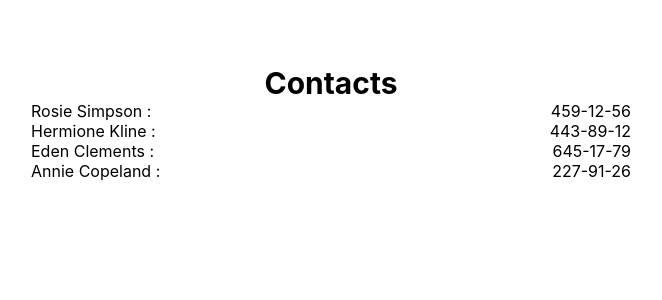
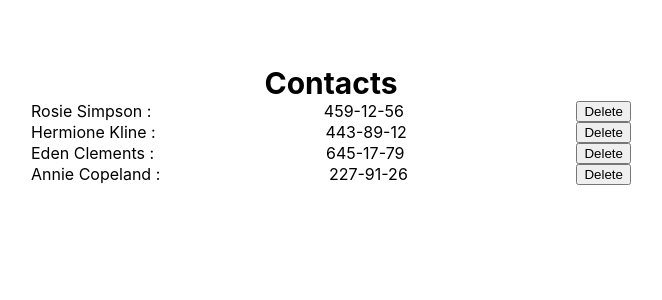
Before and after one commit to Artem2022Hladush/goit-react-hw-02-phonebook, a React (Create React App) app: page / in a window 1280 px wide. Shown: the top 300 px of the page, without its empty margins (309-971 px from the left). Built offline with nearby package versions, Linux system fonts and the light colour scheme.

Commit message:
add button

```diff
--- a/src/components/ContactList/ContactList.jsx
+++ b/src/components/ContactList/ContactList.jsx
@@ -5,6 +5,7 @@ return (
 	<ul className={css.contact__list}>{contacts.map(({id, name, number}) => <li key = {id} className={css.contact__item}>
 	<p>{name} :</p>
 	<p>{number}</p>
+	<button>Delete</button>
 </li>)}
 </ul>
 )
```
